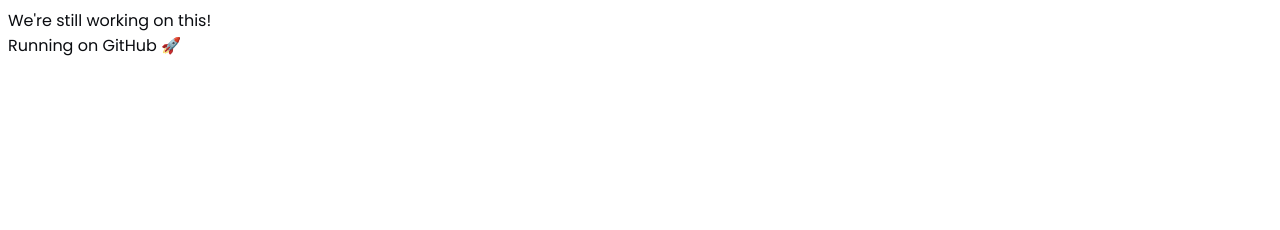
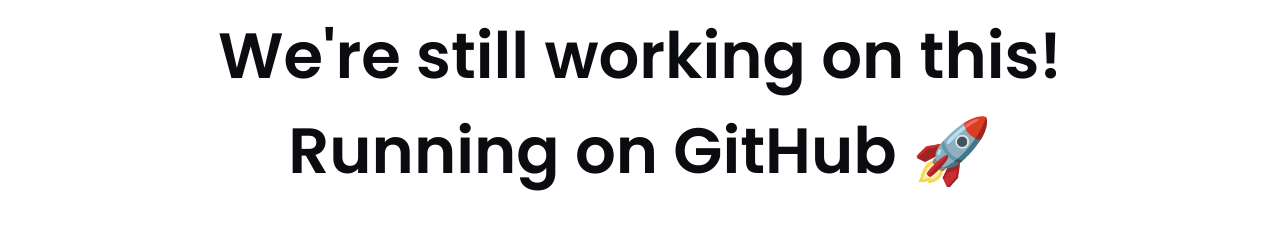
Before and after one commit to discordcafe/discordcafe.github.io, a plain HTML site: page index.html in a window 1280 px wide. Drawn offline with Linux system fonts and the light colour scheme.

Commit message:
Update index.html

```diff
--- a/index.html
+++ b/index.html
@@ -5,9 +5,11 @@
   </head>
   <body>
     <style>
-      @import url('https://fonts.googleapis.com/css2?family=Poppins&display=swap');
+@import url('https://fonts.googleapis.com/css2?family=Poppins:wght@600&display=swap');
       body {
         color:#0a0c10;
+        text-align:center;
+        font-size:4rem;
         font-family:'Poppins', sans-serif;
         background-color:white;
       }
```
